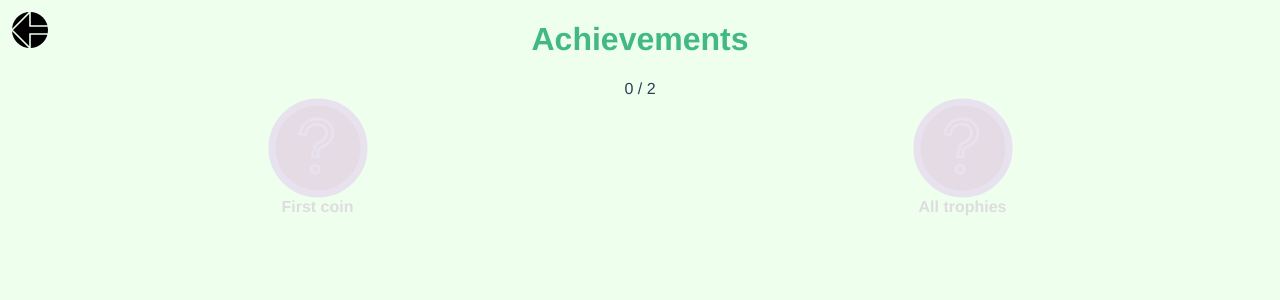
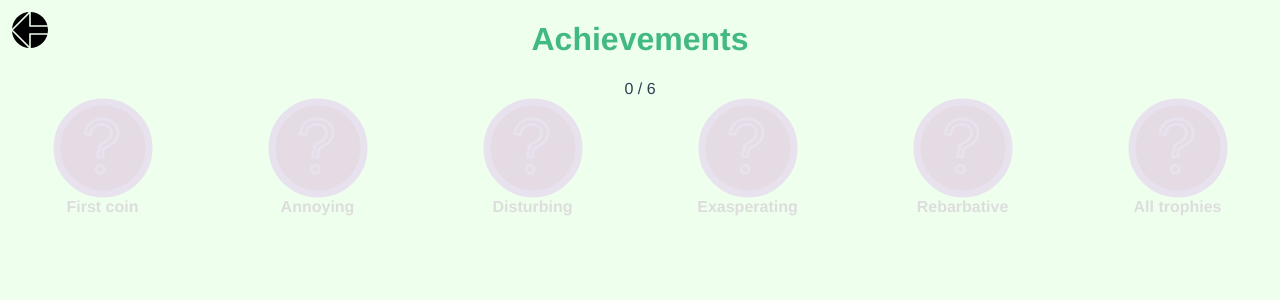
Before and after one commit to restimel/goblean-idle, a Vue app: page /#/achievement in a window 1280 px wide. Shown: the top 300 px of the page. Built offline with nearby package versions, Linux system fonts and the light colour scheme.

Commit message:
Create a notification component.
First version of a notification system. A further improvement could be
to log all notifications.

```diff
--- a/src/App.vue
+++ b/src/App.vue
@@ -1,5 +1,6 @@
 <template>
     <router-view/>
+    <Notification />
 </template>
 
 <script lang="ts">
@@ -7,6 +8,7 @@ import { defineComponent } from 'vue';
 import i18n from '@/i18n';
 import buildStore from '@/store';
 import { storeInject, TInject, i18nInject } from '@/symbols';
+import Notification from '@/components/Notification.vue';
 
 export default defineComponent({
     name: 'App',
@@ -20,6 +22,9 @@ export default defineComponent({
             [storeInject as unknown as string]: store,
         };
     },
+    components: {
+        Notification,
+    },
 });
 </script>
 <style>
@@ -28,6 +33,8 @@ export default defineComponent({
     --brand-secondary: #f1b255;;
     --main-background: #EEFFEE;
     --text-color: #2c3e50;
+    --notification-bg: #f2fdfcd9;
+    --notification-color: #009bb3;
 }
 
 html,body, #app {
--- /dev/null
+++ b/src/components/Notification.vue
@@ -0,0 +1,108 @@
+<template>
+    <teleport to="#app">
+        <transition name="bounce" appear>
+            <div v-if="!!title" class="notification" @click="dismiss">
+                <header>{{title}}</header>
+                <p>{{message}}</p>
+            </div>
+        </transition>
+    </teleport>
+</template>
+
+<script lang="ts">
+import { defineComponent, computed, watch } from 'vue';
+import { injectStrict, notificationClear } from '@/utils';
+import { storeInject } from '@/symbols';
+import { Notification } from '@/Types';
+
+export default defineComponent({
+    name: 'Notification',
+    setup() {
+        const store= injectStrict(storeInject);
+        const notificationStore = computed(() => store.tools.notification);
+        const message = computed(() => notificationStore.value && notificationStore.value.message || '');
+        const title = computed(() => notificationStore.value && notificationStore.value.title);
+        const close = () => {
+            clearTimeout(delayTimer);
+            notificationClear(store);
+        }
+        const dismiss = () => {
+            close();
+            store.states.notificationDismiss++;
+        };
+        let delayTimer = 0;
+
+        watch([notificationStore], () => {
+            clearTimeout(delayTimer);
+            const value= notificationStore.value;
+            if (!value) {
+                return;
+            }
+            const delay = (value as Notification).delay || 10000;
+            delayTimer = setTimeout(close, delay);
+        });
+
+        return {
+            message,
+            title,
+            dismiss,
+        };
+    },
+});
+</script>
+
+<style scoped>
+.notification {
+    position: fixed;
+    background-color: var(--notification-bg);
+    color: var(--notification-color);
+    cursor: pointer;
+    padding: 0.5em;
+    padding-top: 1em;
+    border-radius: 2em;
+    bottom: 1em;
+    left: 50%;
+    --transformation: translate(-50%, 10px);
+    transform: var(--transformation);
+    max-width: 50%;
+    border: 5px solid #ffffffee;
+    box-shadow: 0 -3px 20px 3px var(--notification-bg);
+    z-index: 1000;
+}
+
+.notification header {
+    font-weight: bold;
+}
+
+.notification p {
+    font-style: italic;
+    max-width: 600px;;
+}
+
+.bounce-enter-active {
+    animation: bounce-in 1s;
+}
+.bounce-leave-active {
+    animation: bounce-out 0.4s;
+}
+@keyframes bounce-in {
+    0% {
+        transform: var(--transformation) scale(0);
+    }
+    40% {
+        transform: var(--transformation) scale(1.2);
+    }
+    100% {
+        transform: var(--transformation) scale(1);
+    }
+}
+@keyframes bounce-out {
+    0% {
+        transform: var(--transformation) scale(1);
+    }
+    100% {
+        transform: var(--transformation) scale(0);
+    }
+}
+
+</style>
--- a/src/store.ts
+++ b/src/store.ts
@@ -1,5 +1,12 @@
 import { reactive, computed, ComputedRef } from 'vue';
-import {Store, Resource, TickInfo, CreatingStore, Achievement } from '@/Types';
+import {
+    Store,
+    Resource,
+    TickInfo,
+    CreatingStore,
+    Achievement,
+    States,
+} from '@/Types';
 
 
 export default function createStore(): Store {
@@ -12,14 +19,23 @@ export default function createStore(): Store {
         nextActionDate: Infinity,
         actions: [],
     };
+    const states: States = {
+        notificationDismiss: 0n,
+    };
 
     const store: CreatingStore = reactive({
         resource,
+        states,
         tickInfo,
+        tools: {},
     });
 
     const achievement: Record<string, ComputedRef<boolean>> = {
         gold1: computed(() => store.resource.gold > 0 ),
+        dismiss10: computed(() => store.states.notificationDismiss >= 10),
+        dismiss50: computed(() => store.states.notificationDismiss >= 50),
+        dismiss100: computed(() => store.states.notificationDismiss >= 100),
+        dismiss1000: computed(() => store.states.notificationDismiss >= 1000),
         allTrophies: computed(() => {
             let nb = 0;
             const achievements = Object.values((store as Store).achievement);
--- a/src/utils.ts
+++ b/src/utils.ts
@@ -1,4 +1,6 @@
 import { inject, InjectionKey } from 'vue';
+import { Store } from '@/Types';
+import { storeInject } from './symbols';
 
 export function injectStrict<T>(key: InjectionKey<T>, fallback?: T): T {
     const resolved = inject(key, fallback);
@@ -7,3 +9,26 @@ export function injectStrict<T>(key: InjectionKey<T>, fallback?: T): T {
     }
     return resolved;
 }
+
+export function sleep(delay: number) {
+    return new Promise((success) => {
+        setTimeout(success, delay);
+    });
+}
+
+export async function notification(store: Store, title: string, message?: string, delay = 10000) {
+    if (store.tools.notification) {
+        notificationClear(store);
+        await sleep(0);
+    }
+
+    store.tools.notification = {
+        title,
+        message,
+        delay,
+    };
+}
+
+export function notificationClear(store: Store) {
+    store.tools.notification = undefined;
+}
--- a/src/views/Achievement.vue
+++ b/src/views/Achievement.vue
@@ -37,6 +37,34 @@ export default defineComponent({
             path: '',
             grade: 'bronze',
         }, {
+            title: T('Annoying'),
+            label: T('This was only some useless texts'),
+            hint: T('Close 10 notifications'),
+            condition: () => store.achievement.dismiss10,
+            path: '',
+            grade: 'bronze',
+        }, {
+            title: T('Disturbing'),
+            label: T('Why is there so much text to read?'),
+            hint: T('Close 50 notifications'),
+            condition: () => store.achievement.dismiss50,
+            path: '',
+            grade: 'silver',
+        }, {
+            title: T('Exasperating'),
+            label: T('I am wondering why someone written these texts.'),
+            hint: T('Close 100 notifications'),
+            condition: () => store.achievement.dismiss100,
+            path: '',
+            grade: 'gold',
+        }, {
+            title: T('Rebarbative'),
+            label: T('Have you been notified that...? Ok you don\'t care!'),
+            hint: T('Close 1000 notifications'),
+            condition: () => store.achievement.dismiss1000,
+            path: '',
+            grade: 'diamond',
+        }, {
             title: T('All trophies'),
             label: T('Outstanding! You are a Goblean ruler!'),
             hint: T('Get all trophies'),
```
Also changed, not shown: src/Types.d.ts (+16 -0 lines).
